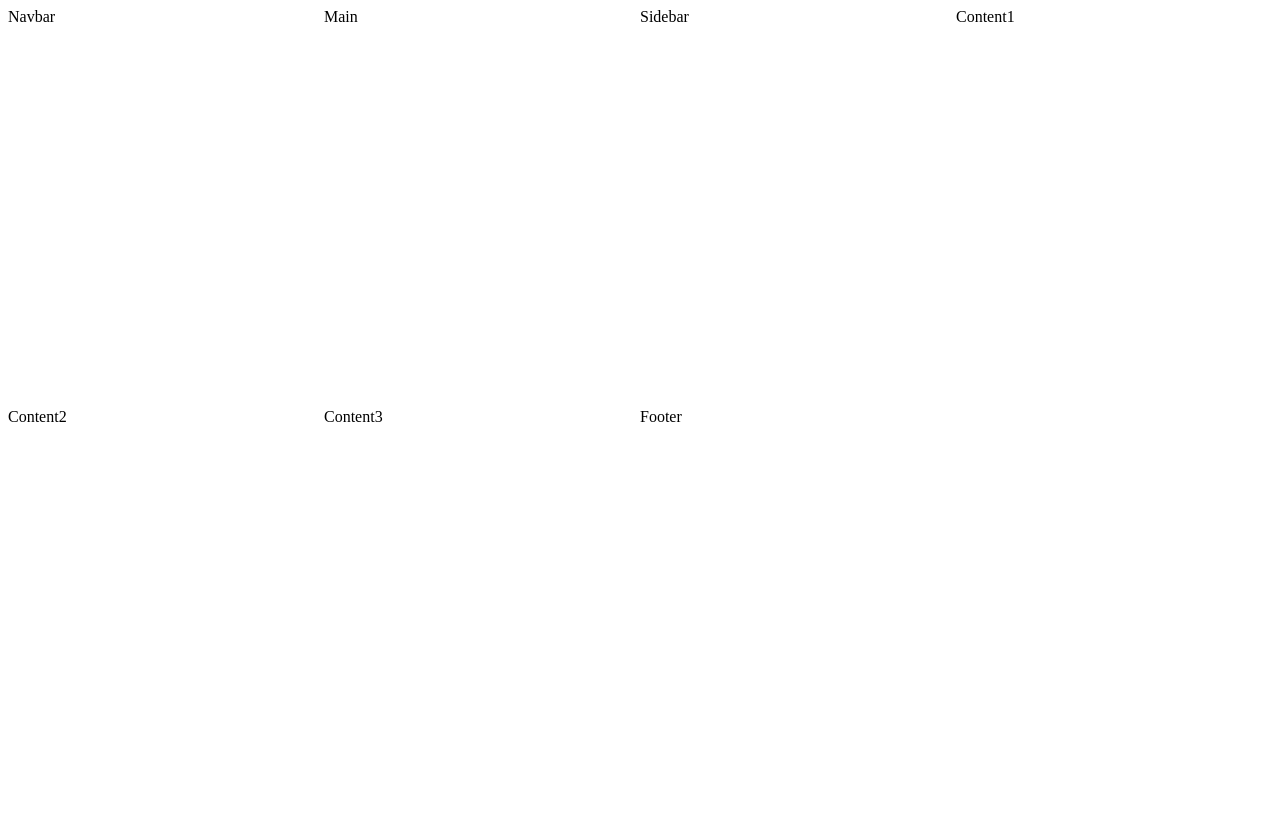
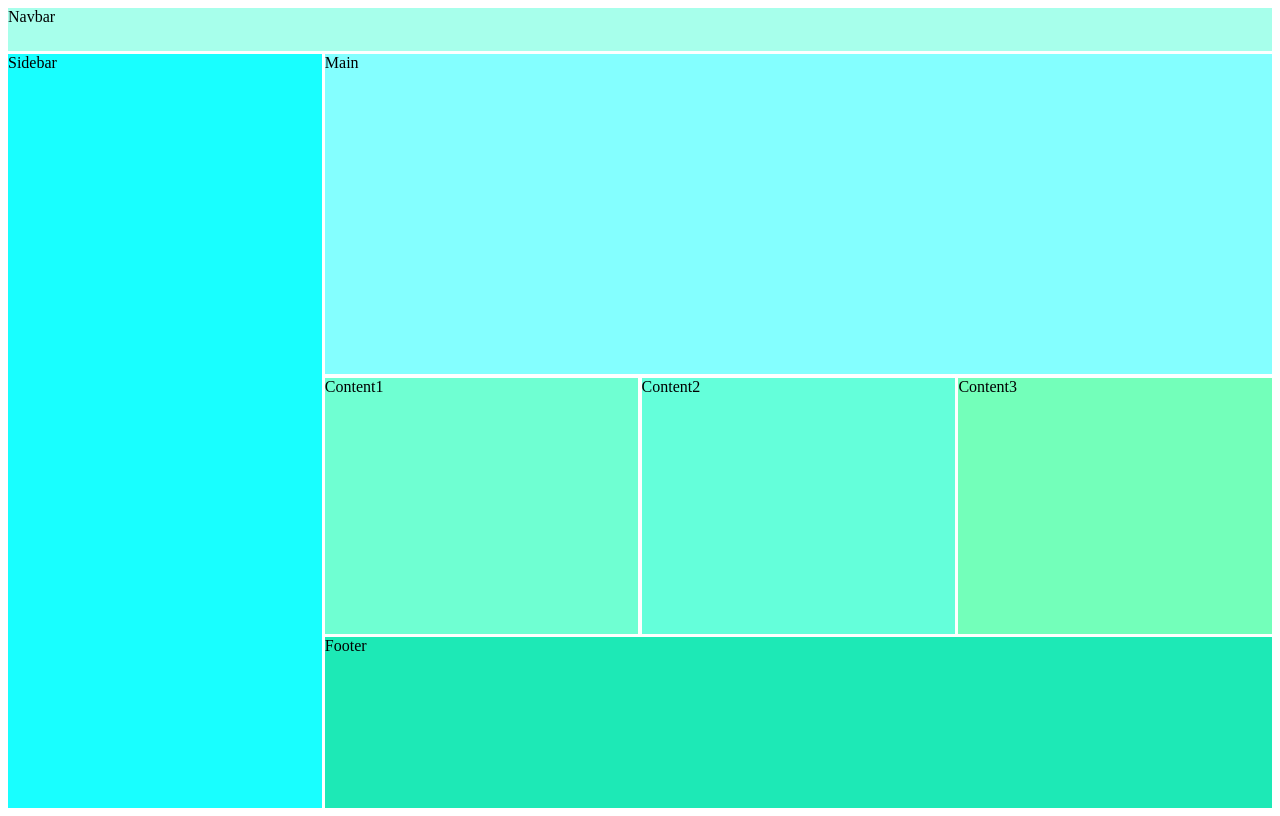
Before and after one commit to Asadbek-Dev/grid_practice, a plain HTML site: page index.html in a window 1280 px wide. Drawn offline with Linux system fonts and the light colour scheme.

Commit message:
grid layout built

```diff
--- a/style.css
+++ b/style.css
@@ -2,4 +2,40 @@
     display: grid;
     height: 100vh;
     grid-template-columns: 1fr 1fr 1fr 1fr;
+    grid-template-rows: 0.2fr 1.5fr 1.2fr 0.8fr;
+    grid-template-areas:
+    "nav nav nav nav"
+    "sidebar main main main"
+    "sidebar content1 content2 content3"
+    "sidebar footer footer footer";
+    grid-gap: .2rem;
+
 }
+nav{
+    background-color: #a7ffeb;
+    grid-area: nav;
+}
+main{
+    background-color: #84ffff;
+    grid-area: main;
+}
+#sidebar{
+    background-color: #18ffff;
+    grid-area: sidebar;
+}
+#content1{
+    background-color: #6fffd2;
+    grid-area: content1;
+}
+#content2{
+    background-color: #64ffda;
+    grid-area: content2;
+}
+#content3{
+    background-color: #73ffba;
+    grid-area: content3;
+}
+footer{
+    background-color: #1de9b6;
+    grid-area: footer;
+}
```
